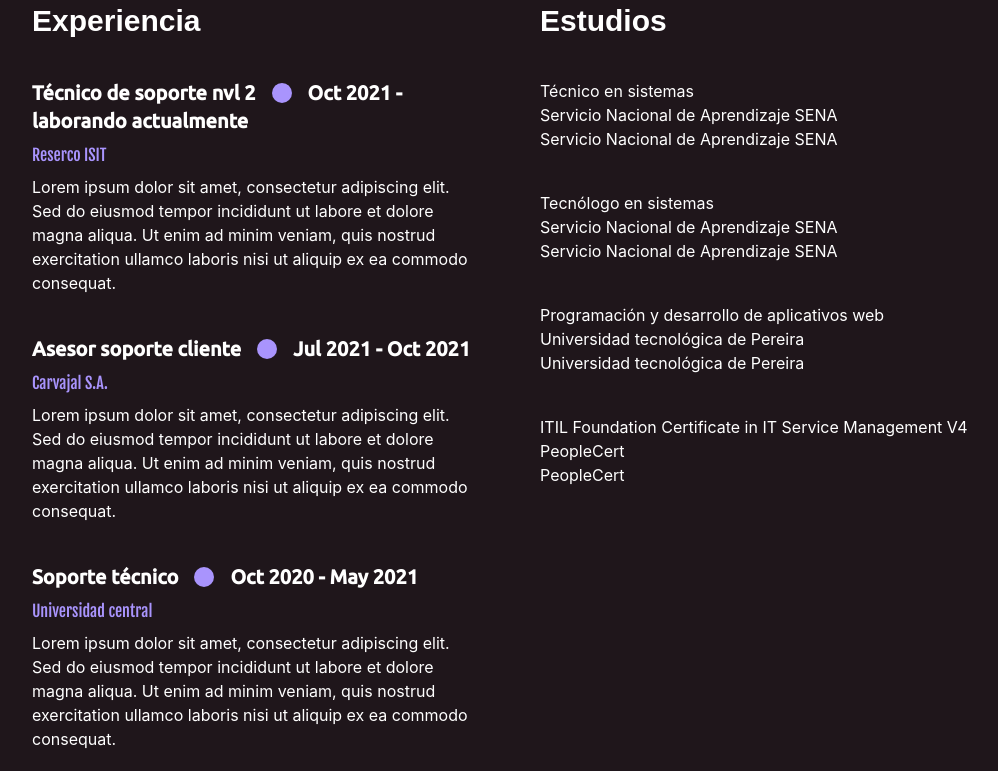
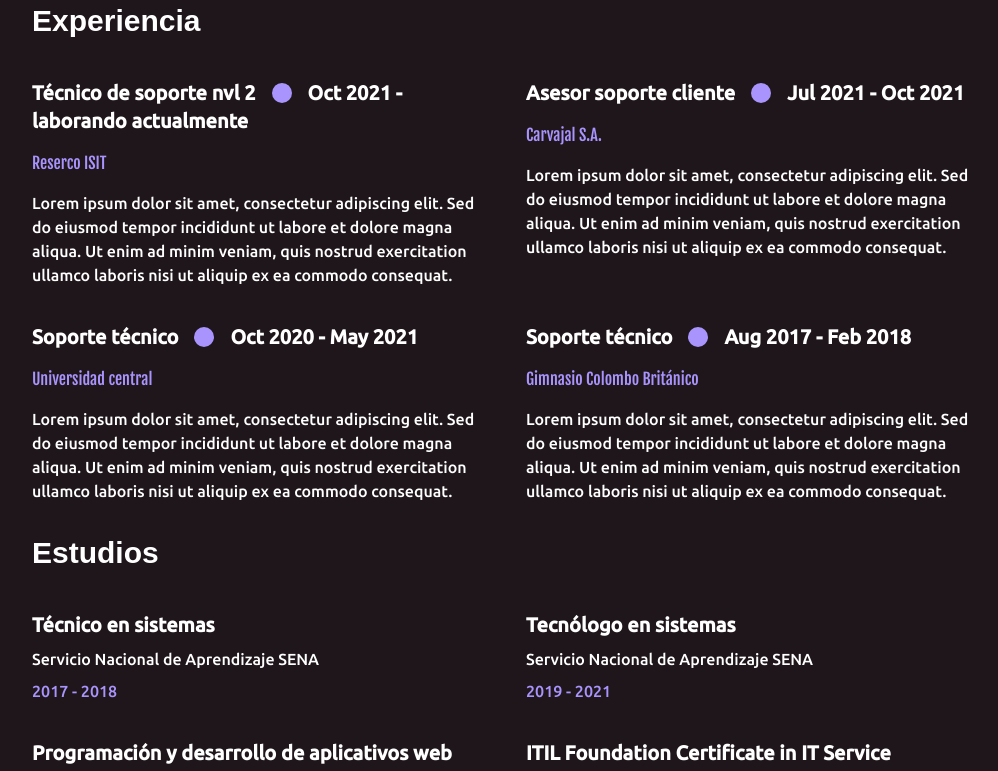
Before and after one commit to NicolasManjarres11/portfolio, a React (Create React App) app: page / in a window 1280 px wide. Shown: the part 1440-2211 px from the top of the page, without its empty margins (132-1130 px from the left). Built offline with nearby package versions, Linux system fonts and the light colour scheme; a web font is replaced by a local one.

Commit message:
se está estilizando el contenido de componentes perfil, pero ahora dividiendo los div de experiencia y componentes en columnas de 2

```diff
--- a/src/components/About.js
+++ b/src/components/About.js
@@ -29,7 +29,7 @@ const About = () => {
       </div>
     </div>*/
 
-    <div id="about" className="bg-[#1F161B] py-16 px-16 flex  items-center justify-between">
+    <div id="about" className="bg-[#44393f] py-16 px-16 flex  items-center justify-between">
       <div className="flex justify-center items-center lg:mx-[100px]">
 
 
--- a/src/components/Perfil.js
+++ b/src/components/Perfil.js
@@ -6,8 +6,8 @@ import React from 'react'
 
 const Perfil = () => {
     return (
-        <div id="perfil" className="bg-[#1F161B] py-16 px-16 flex flex-col items-center justify-between">
-            <div className="flex flex-col justify-center items-center lg:mx-[100px]">
+        /* <div id="perfil" className="bg-[#1F161B] py-16 px-16 flex flex-col items-center justify-between">
+            <div className="flex flex-col justify-center items-center lg:mx-[100px] gap-8">
                 <h1 className='flex text-white font-abril font-bold text-5xl ml-10 mb-10' >
                     Perfil<span className='text-[#6249c7] text-5xl px-1'>.</span>
                     <FontAwesomeIcon icon={faBriefcase} className='ml-2' />
@@ -31,7 +31,7 @@ const Perfil = () => {
                                     <h3 className='text-[#a994fd] font-abril'>
                                         {ex.empresa}
                                     </h3>
-                                    <p className='text-white'>
+                                    <p className='text-white font-ubuntu'>
                                         {ex.description}
                                     </p>
 
@@ -46,15 +46,15 @@ const Perfil = () => {
                         </h2>
                         {estudios.map((estudio, index) => {
                             return (
-                                <div id='estudios' className='flex flex-col mb-10'>
-                                    <h3 className='text-white'>
+                                <div id='estudios' className='flex flex-col mb-10 gap-2'>
+                                    <h3 className='text-white font-bold text-xl font-ubuntu'>
                                         {estudio.titulo}
                                     </h3>
-                                    <h4 className='text-white'>
+                                    <h4 className='text-white '>
                                         {estudio.instituto}
                                     </h4>
-                                    <h4 className='text-white'>
-                                        {estudio.instituto}
+                                    <h4 className=' text-[#a994fd]'>
+                                        {estudio.fecha}
                                     </h4>
                                 </div>)
                         })}
@@ -62,37 +62,66 @@ const Perfil = () => {
 
                 </div>
             </div>
-        </div>
+        </div> */
 
-        /* <div className="bg-[#1F161B] py-16 px-16 items-center">
-            <div className='items-center justify-center text-center'>
-                <h1 className='flex text-white font-abril text-center items-center font-bold text-5xl ml-10 mb-10' >
-                        Perfil<span className='text-[#6249c7] text-5xl px-1'>.</span>
-                        <FontAwesomeIcon icon={faBriefcase} className='ml-2' />
+        <div id="perfil" className="bg-[#1F161B] py-16 px-16 flex flex-col items-center justify-between">
+            <div className="flex flex-col justify-center items-center lg:mx-[100px]">
+                <h1 className='flex text-white font-abril font-bold text-5xl ml-10 mb-10' >
+                    Perfil<span className='text-[#6249c7] text-5xl px-1'>.</span>
+                    <FontAwesomeIcon icon={faBriefcase} className='ml-2' />
                 </h1>
-            </div>
+                <div className='grid mb-8'>
+                    <h2 className='text-white font-bold font-barlow text-3xl justify-start mb-10'>
+                        Experiencia
+                    </h2>
+                    <div className='grid gap-9 lg:grid-cols-2'>
+                        {exp.map((ex, index) => {
+                            return (
+                                <div id='experiencia' className='flex flex-col gap-4' key={index}>
+                                    <h3 className='text-white font-bold text-xl font-ubuntu'>
+                                        {ex.cargo}
+                                        <FontAwesomeIcon icon={faCircle} className='mx-4 text-[#a994fd]' />
+                                        <span className='text-white'>
+                                            {ex.fecha}
+                                        </span>
+                                    </h3>
+                                    <h4 className='text-[#a994fd] font-abril'>
+                                        {ex.empresa}
+                                    </h4>
+                                    <p className='text-white font-ubuntu'>
+                                        {ex.description}
+                                    </p>
 
-
-            <div className="flex flex-col md:flex-row space-x-0 md:space-x-4">
-
-                <div className="md:w-1/2">
-                    <h2 className="text-xl font-semibold mb-2">Título Izquierda</h2>
-                    <h3 className="text-md font-medium mb-2">Subtítulo Izquierda</h3>
-                    <p className="text-gray-700 mb-4">
-                        Contenido de la columna izquierda.
-                    </p>
+                                </div>
+                            )
+                        })}
+                    </div>
                 </div>
 
 
-                <div className="md:w-1/2">
-                    <h2 className="text-xl font-semibold mb-2">Título Derecha</h2>
-                    <h3 className="text-md font-medium mb-2">Subtítulo Derecha</h3>
-                    <p className="text-gray-700 mb-4">
-                        Contenido de la columna derecha.
-                    </p>
+                <div className='grid'>
+                    <h2 className='text-white font-bold font-barlow text-3xl justify-start mb-10'>
+                        Estudios
+                    </h2>
+                    <div className='grid gap-9 md:grid-cols-2'>
+                        {estudios.map((estudio, index) => {
+                            return (
+                                <div id='estudios' className='flex flex-col gap-2'>
+                                    <h3 className='text-white font-bold text-xl font-ubuntu'>
+                                        {estudio.titulo}
+                                    </h3>
+                                    <h4 className='text-white font-ubuntu'>
+                                        {estudio.instituto}
+                                    </h4>
+                                    <h4 className='text-[#a994fd] font-ubuntu'>
+                                        {estudio.fecha}
+                                    </h4>
+                                </div>)
+                        })}
+                    </div>
                 </div>
             </div>
-        </div> */
+        </div>
 
     )
 }
```
